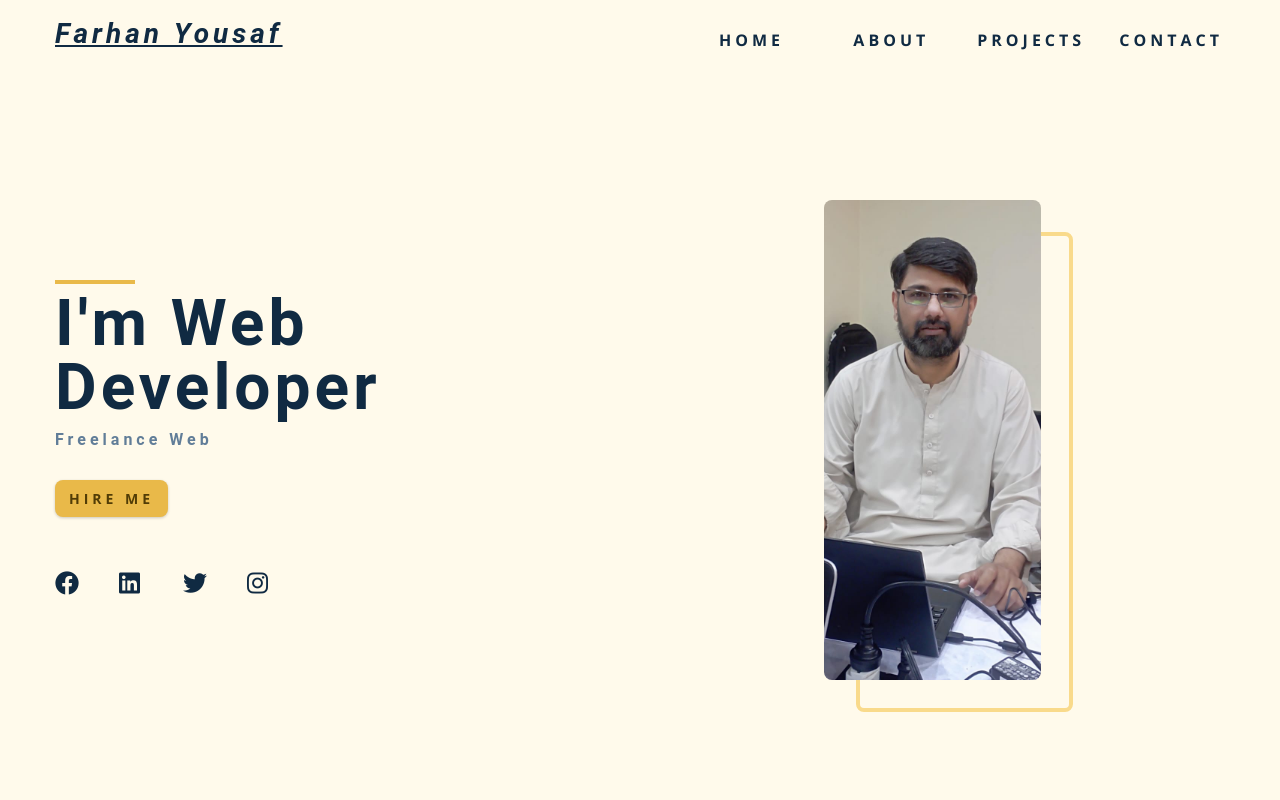
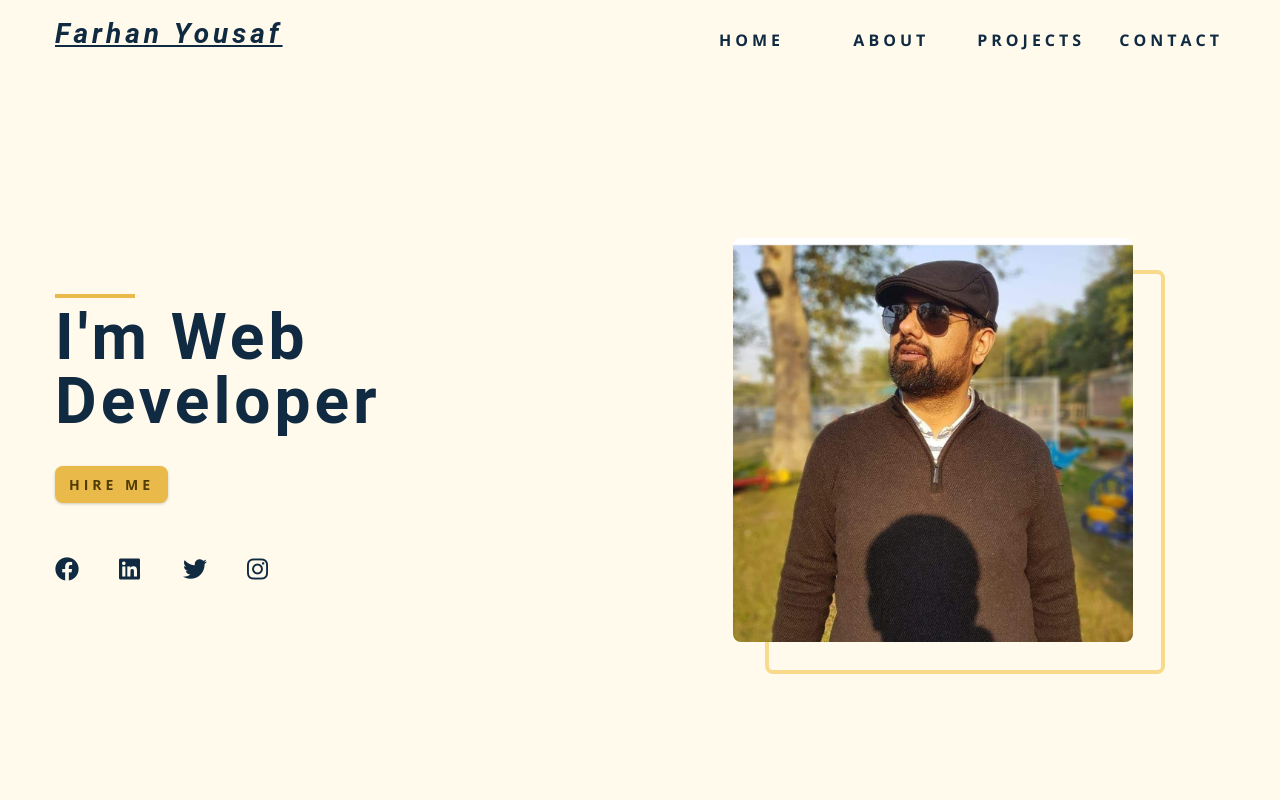
Before and after one commit to Farhanyousaf729/resume, a plain HTML site: page index.html in a window 1280 px wide. Shown: the top 800 px of the page. Drawn offline with nearby package versions, Linux system fonts and the light colour scheme.

Commit message:
pic change

```diff
--- a/index.html
+++ b/index.html
@@ -83,8 +83,8 @@
             <article class="hero-info">
                 <div class="underline"></div>
                 <h1>i'm web developer</h1>
-                <h4>freelance web </h4>
-                <a href="contact.html" class="btn hero-btn">hire me</a>
+                <!-- <h4>freelance web </h4> -->
+                <a href="" class="btn hero-btn">hire me</a>
                 <ul class="social-icons hero-icons">
                     <!-- single item -->
                 <li>
@@ -116,7 +116,7 @@
                 </ul>
             </article>
             <article class="hero-img">
-                <img src="./img/WhatsApp Image 2023-06-12 at 1.11.04 PM.jpeg" class="hero-photo" alt="hero-img">
+                <img src="./img/WhatsApp Image 2023-11-03 at 12.54.13 AM.jpeg" class="hero-photo" alt="hero-img">
             </article>
         </div>
     </header>
```
Also changed, not shown: img/WhatsApp Image 2023-11-03 at 12.54.13 AM.jpeg (added).
